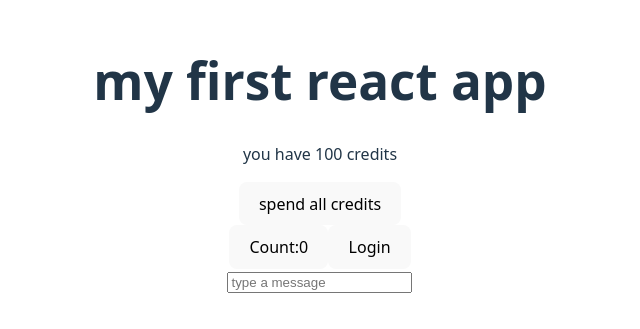
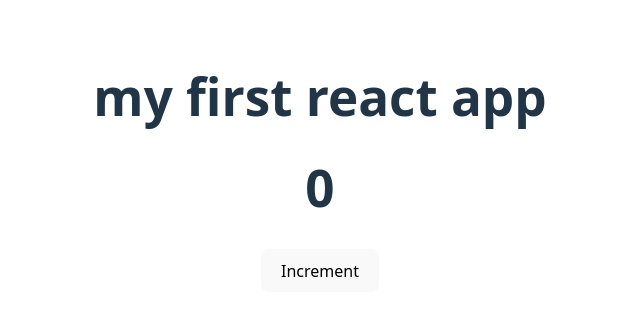
Before and after one commit to anubapatla/My-First-React-App, a React (Vite) app: page / in a window 1280 px wide. Shown: the part 237-566 px from the top of the page, without its empty margins (320-960 px from the left). Built offline with nearby package versions, Linux system fonts and the light colour scheme.

Commit message:
simplecounter component created and applied usestate as snopchat

```diff
--- a/src/App.jsx
+++ b/src/App.jsx
@@ -23,6 +23,7 @@
 import "./App.css";
 import { Counter } from "./Counter";
 import { LoginCard } from "./LoginCard";
+import { SimpleCounter } from "./SimpleCounter";
 import { UserDashboard } from "./UserDashboard";
 function App() {
   //const [count, setCount] = useState(0)
@@ -30,9 +31,10 @@ function App() {
   return (
     <div>
        <h1> my first react app</h1>
-       <UserDashboard isPremium={true}/>
+      {/* <UserDashboard isPremium={true}/>
        <Counter/>
-       <LoginCard/>
+       <LoginCard/>*/}
+       <SimpleCounter/>
     </div>
   );}
 
--- /dev/null
+++ b/src/SimpleCounter.jsx
@@ -0,0 +1,21 @@
+import {useState} from 'react';
+export const SimpleCounter = () => {
+    const[count,setCount] = useState(0);
+     console.log("render phase:component rendering with count =",count);
+     const handleClick = ()=>{
+        setCount(count+1);
+        console.log("after setCount(count+1),count is:",count);
+        setCount(count+5);
+        console.log("After setCount(count+5 ),count is:",count);
+         setCount(count+10);
+        console.log("after setCount(count+10),count is:",count);
+       setTimeout(() =>{
+        console.log("after 2 seconds,count is:",count);
+       },2000);
+    };
+    return<div>
+        <h1>{count}</h1>
+        <button onClick={handleClick}>Increment</button>
+
+    </div>
+}
```
